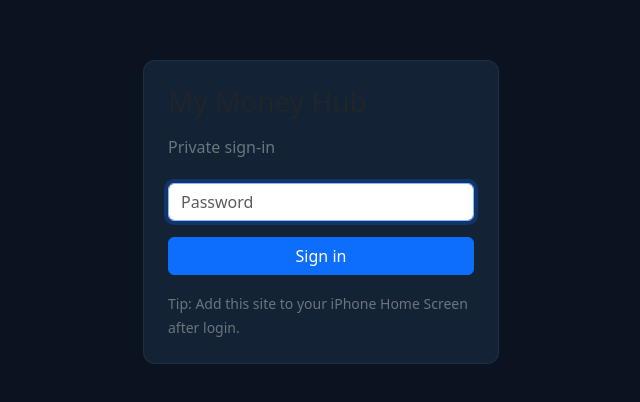
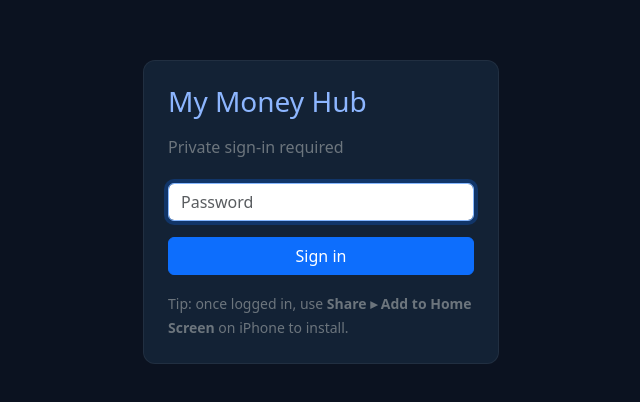
Before and after one commit to bobamon/moneyhub-private, a website: page moneyhub-private/public/login.html in a window 1280 px wide. Shown: the part 188-590 px from the top of the page, without its empty margins (319-959 px from the left). Drawn offline with nearby package versions, Linux system fonts and the light colour scheme.

Commit message:
Update login.html

```diff
--- a/moneyhub-private/public/login.html
+++ b/moneyhub-private/public/login.html
@@ -1,5 +1,5 @@
 <!doctype html>
-<html>
+<html lang="en">
 <head>
   <meta charset="utf-8"/>
   <meta name="viewport" content="width=device-width, initial-scale=1">
@@ -8,6 +8,7 @@
   <style>
     body { background:#0b1220; color:#e9eef7; }
     .card { background:#132235; border:1px solid rgba(255,255,255,.06); border-radius:12px; }
+    h3 { color:#8db6ff; }
   </style>
 </head>
 <body class="d-flex align-items-center" style="min-height:100vh;">
@@ -16,12 +17,14 @@
       <div class="col-11 col-sm-8 col-md-6 col-lg-4">
         <div class="card p-4">
           <h3 class="mb-3">My Money Hub</h3>
-          <p class="text-secondary mb-4">Private sign-in</p>
+          <p class="text-secondary mb-4">Private sign-in required</p>
           <form method="post" action="/login" class="vstack gap-2">
             <input name="password" type="password" class="form-control" placeholder="Password" autofocus required />
             <button class="btn btn-primary mt-2" type="submit">Sign in</button>
           </form>
-          <p class="text-secondary mt-3 mb-0"><small>Tip: Add this site to your iPhone Home Screen after login.</small></p>
+          <p class="text-secondary mt-3 mb-0">
+            <small>Tip: once logged in, use <b>Share ▸ Add to Home Screen</b> on iPhone to install.</small>
+          </p>
         </div>
       </div>
     </div>
```
